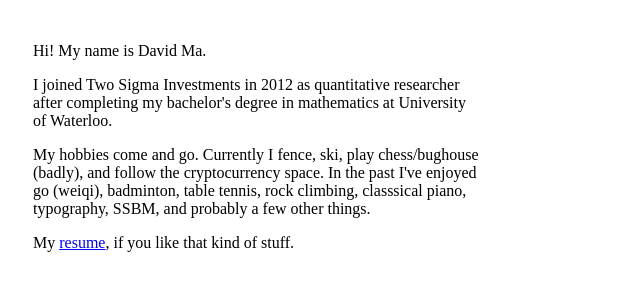
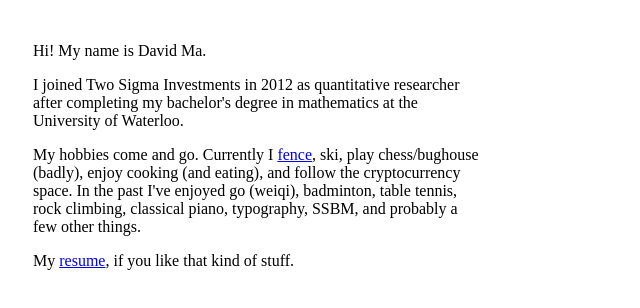
Before and after one commit to djma/djma.github.io, a plain HTML site: page index.html in a window 1280 px wide. Shown: the whole page, without its empty margins (0-640 px from the left). Drawn offline with Linux system fonts and the light colour scheme.

Commit message:
fencing, cooking

```diff
--- a/index.html
+++ b/index.html
@@ -6,8 +6,8 @@
 <body>
   <p>&nbsp</p>
   <p>Hi! My name is David Ma.</p>
-  <p>I joined Two Sigma Investments in 2012 as quantitative researcher after completing my bachelor's degree in mathematics at University of Waterloo.</p>
-  <p>My hobbies come and go. Currently I fence, ski, play chess/bughouse (badly), and follow the cryptocurrency space. In the past I've enjoyed go (weiqi), badminton, table tennis, rock climbing, classsical piano, typography, SSBM, and probably a few other things.</p>
+  <p>I joined Two Sigma Investments in 2012 as quantitative researcher after completing my bachelor's degree in mathematics at the University of Waterloo.</p>
+  <p>My hobbies come and go. Currently I <a href="fence.html">fence</a>, ski, play chess/bughouse (badly), enjoy cooking (and eating), and follow the cryptocurrency space. In the past I've enjoyed go (weiqi), badminton, table tennis, rock climbing, classical piano, typography, SSBM, and probably a few other things.</p>
   <p>My <a href="resume.pdf">resume</a>, if you like that kind of stuff.</p>
 </body>
 </html>
```
Also changed, not shown: fence.html (added, +11 -0 lines), fencing1.jpg (added).
